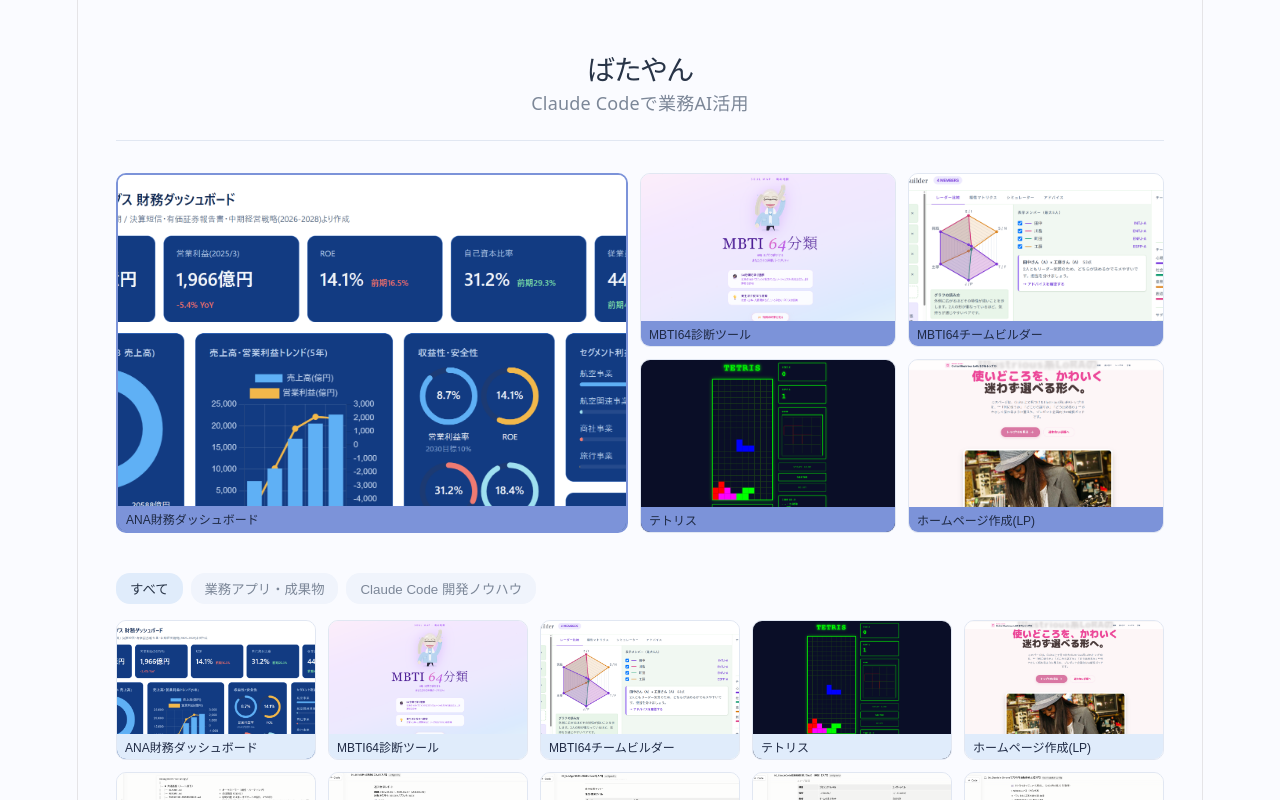
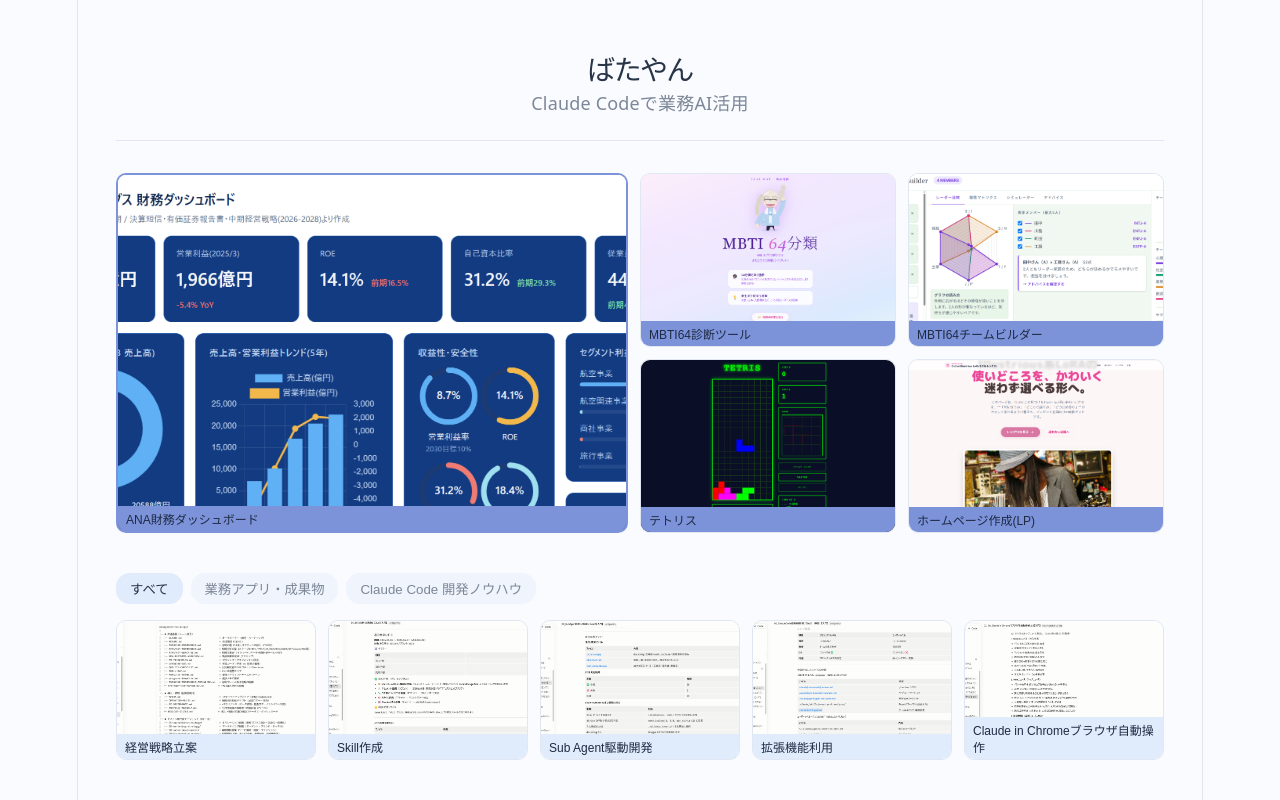
Before and after one commit to norihikokawabata-oss/ai-portfolio-site, a React (Vite) app: page / in a window 1280 px wide. Shown: the top 800 px of the page. Built offline with nearby package versions, Linux system fonts and the light colour scheme.

Commit message:
fix: ヒーローとギャラリーの作品重複表示を解消(MECE化)
ヒーロー5点をギャラリーグリッドから除外し、各作品が画面上で
ちょうど1回だけ表示されるようにした。

```diff
--- a/src/App.tsx
+++ b/src/App.tsx
@@ -8,6 +8,7 @@ import { Footer } from "./components/Footer";
 import { works, type Work } from "./data/works";
 
 const heroWorks = works.filter((w) => w.isHero);
+const galleryWorks = works.filter((w) => !w.isHero);
 
 function App() {
   const [selectedWork, setSelectedWork] = useState<Work | null>(null);
@@ -16,7 +17,7 @@ function App() {
     <div className="page">
       <Header />
       <HeroBento heroWorks={heroWorks} onSelect={setSelectedWork} />
-      <WorksGallery works={works} onSelect={setSelectedWork} />
+      <WorksGallery works={galleryWorks} onSelect={setSelectedWork} />
       <Footer />
       <WorkModal work={selectedWork} onClose={() => setSelectedWork(null)} />
     </div>
```
